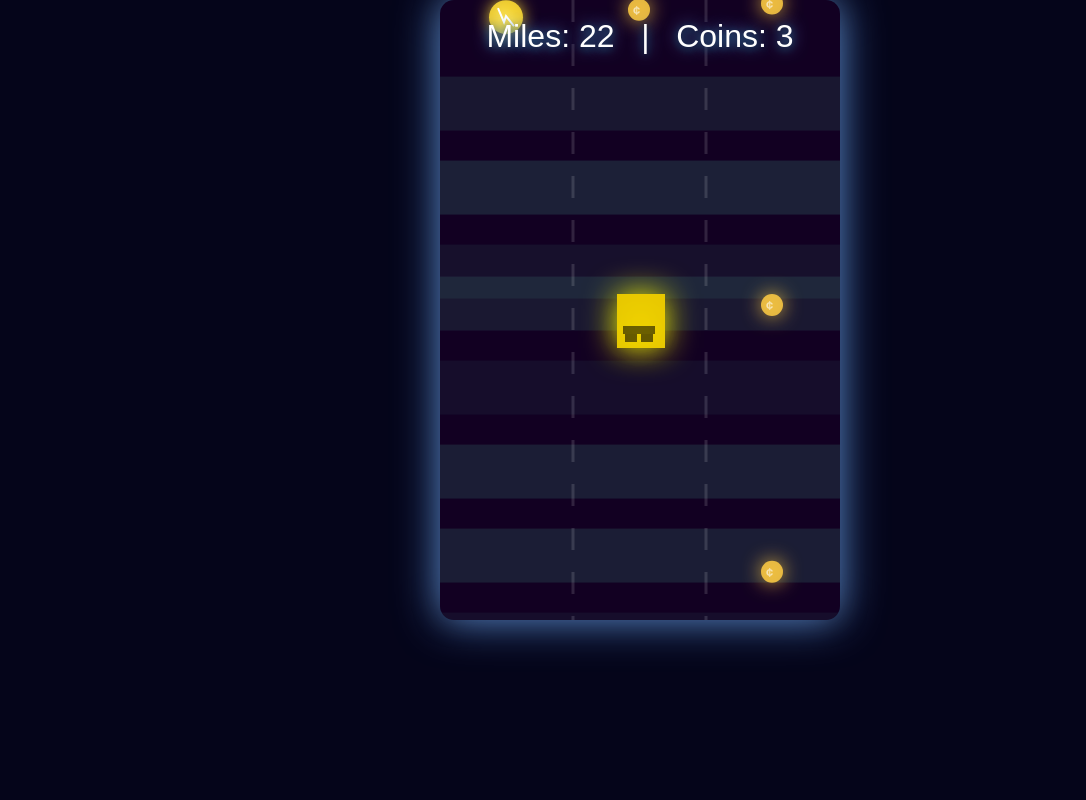
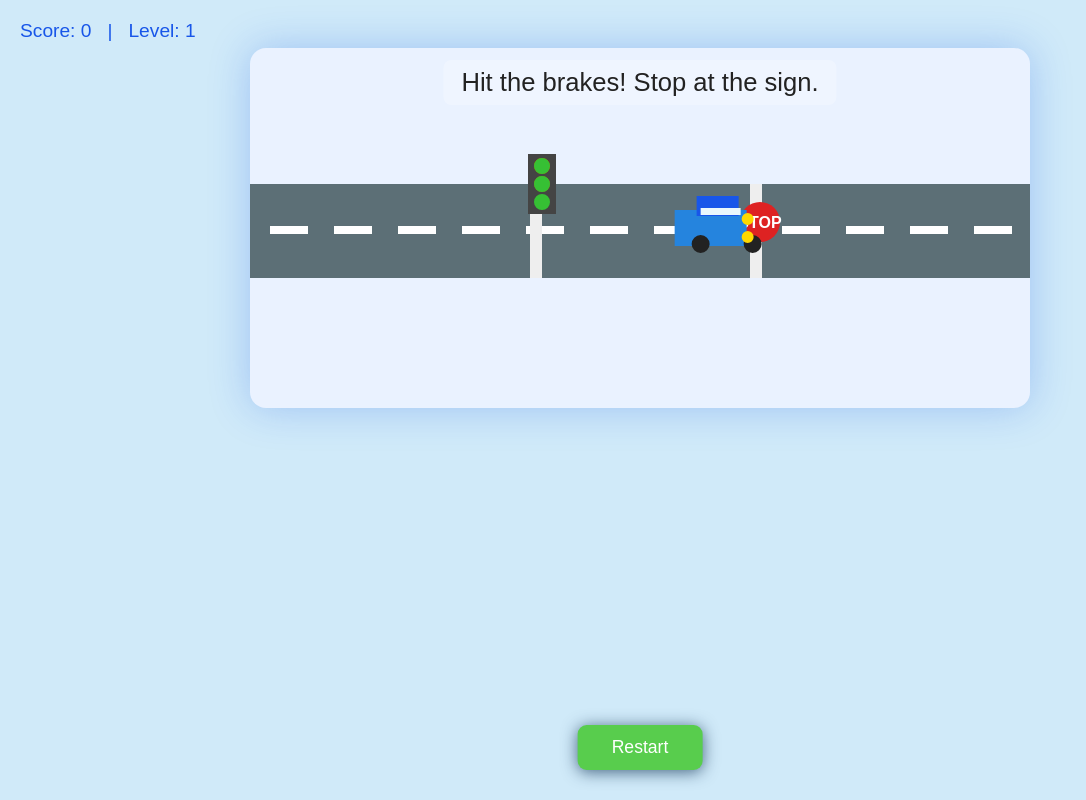
Before and after one commit to tcoffin-creator/tap-game, a plain HTML site: page index.html in a window 1280 px wide. Shown: the whole page, without its empty margins (0-1086 px from the left). Drawn offline with Linux system fonts and the light colour scheme.

Commit message:
car game learner v1.0.1

```diff
--- a/index.html
+++ b/index.html
@@ -1,272 +1,217 @@
 <!DOCTYPE html>
 <html lang="en">
 <head>
-  <meta charset="UTF-8" />
-  <meta name="viewport" content="width=device-width, initial-scale=1.0"/>
-  <title>Upgrade Highway</title>
+  <meta charset="UTF-8"/>
+  <meta name="viewport" content="width=device-width,initial-scale=1"/>
+  <title>Road Rules Junior</title>
   <style>
-    body { background: #05051a; margin: 0; }
-    #ui {
-      position:fixed; top:18px; left:50%; transform:translateX(-50%);
-      z-index:11; color:#fff; font-family:sans-serif; font-size:2em;
-      text-shadow:0 0 16px #6afc, 0 2px 8px #145;
-    }
+    body {margin:0; background:#d0eaf9;}
+    #scoreboard {position:fixed; left:20px; top:20px; z-index:10;
+      font:1.2em Arial, sans-serif; color:#1856e9;}
+    #message {position:fixed; top:60px; left:50%; transform:translateX(-50%);
+      font:1.6em Arial, sans-serif; color:#222; background:#fff4; border-radius:8px; padding:8px 18px; min-width:200px; text-align:center;}
     #restartBtn {
       position:fixed; bottom:30px; left:50%; transform:translateX(-50%);
-      z-index:11; padding:14px 42px; font-size:1.16em; background:#6afc;
-      color:#222; border:none; border-radius:13px; box-shadow:0 0 22px #6afc8, 0 2px 12px #121b;
+      z-index:11; padding:12px 34px; font-size:1.1em; background:#58cd4d;
+      color:#fff; border:none; border-radius:9px; box-shadow:0 2px 16px #135b;
       cursor:pointer; display:none;
     }
-    #gameCanvas { display:block; margin: 0 auto; background: #120022; border-radius:14px;
-      box-shadow:0 0 44px #6afc, 0 0px 24px #191522; }
+    #gameCanvas {
+      display:block; margin:48px auto 0; background: #eaf2ff;
+      border-radius:16px; box-shadow: 0 0 40px #1856e944;
+    }
   </style>
 </head>
 <body>
-  <div id="ui">
-    <span>Miles: <span id="miles">0</span></span>
-    &nbsp;&nbsp;|&nbsp;&nbsp;
-    <span>Coins: <span id="coins">0</span></span>
+  <div id="scoreboard">
+    <span>Score: <span id="score">0</span></span>
+    &nbsp; | &nbsp;
+    <span>Level: <span id="level">1</span></span>
   </div>
+  <div id="message"></div>
   <button id="restartBtn">Restart</button>
-  <canvas id="gameCanvas" width="400" height="620"></canvas>
+  <canvas id="gameCanvas" width="780" height="360"></canvas>
 <script>
-    // ---- Configuration ----
-    const J = {
-      canvasW:400, canvasH:620,
-      laneYs:[200,320,440],
-      milesPerUpgrade:10,
-      carSprites:[
-        {color:'#AAA', glow:'#6afc', shape:'rect'}, // Beater
-        {color:'#18e', glow:'#4dfd', shape:'rect'}, // Sport
-        {color:'#ec0', glow:'#ff0', shape:'rect'}, // Hot Rod
-        {color:'#3df', glow:'#aefc', shape:'round'}, // Hover Car
-        {color:'#d5a', glow:'#f6a', shape:'blob'}, // Space Limo
-      ],
-      upgradeMsgs: [
-        "Pimped-out engine!", "Neon underglow!", "Turbo mode!", "Fancy paint job!", "Wings!", "Anti-grav tech unlocked!", "Rocket boosters!", "Limo stretch!", "Alien tech!", "???"
-      ]
-    };
-    // ---- State ----
-    let running = true, lane = 1, miles = 0, coins = 0, speed = 3.1, bgOffset=0, upgrades=0, nextUpgradeAt=J.milesPerUpgrade, coinWaveTimer=0, gameTick=0;
-    let player = { x:210, y:J.laneYs[lane], w:48, h:54, sprite:0 };
-    let objects = []; // Hazards & coins
-
-    // ---- HTML ----
+const W = 780, H = 360;
 const canvas = document.getElementById('gameCanvas');
 const ctx = canvas.getContext('2d');
-    const milesEl=document.getElementById('miles'), coinsEl=document.getElementById('coins');
+const scoreEl = document.getElementById('score');
+const levelEl = document.getElementById('level');
+const messageEl = document.getElementById('message');
 const restartBtn = document.getElementById('restartBtn');
 
-    // ---- Helper Drawing ----
-    function drawCar(p) {
+// --- Game State ---
+let carX, carY, carSpeed, carBlinker, score, level, run, waiting, stopType, wrongAction, timer, blinkerUsed;
+let roadItems = [];
+
+// -- Helper: Draw Car (simple cartoon) --
+function drawCar(x, y, blinker) {
   ctx.save();
-      let s = J.carSprites[p.sprite % J.carSprites.length];
-      ctx.shadowColor = s.glow;
-      ctx.shadowBlur = 32;
-      ctx.globalAlpha = 0.96;
-      if(s.shape==='rect'){
-        ctx.fillStyle = s.color;
-        ctx.fillRect(p.x-22, p.y-26, p.w, p.h);
-        ctx.fillStyle = "#0009";
-        ctx.fillRect(p.x-16, p.y+6, 32, 8);
-        ctx.fillRect(p.x-14, p.y+14, 12,8);
-        ctx.fillRect(p.x+2, p.y+14, 12,8);
+  // body
+  ctx.fillStyle = "#2584de";
+  ctx.fillRect(x-58, y-18, 72, 36);
+  // roof
+  ctx.fillStyle = "#1856e9";
+  ctx.fillRect(x-36, y-32, 42, 20);
+  // Wheels
+  ctx.beginPath(); ctx.arc(x-32, y+16, 9, 0, 2*Math.PI); ctx.arc(x+20, y+16, 9, 0, 2*Math.PI);
+  ctx.fillStyle = "#222"; ctx.fill();
+  // Windshield
+  ctx.fillStyle = "#eaf7fc"; ctx.fillRect(x-32, y-20, 40, 7);
+  // Headlights
+  ctx.beginPath(); ctx.arc(x+15, y-9, 6, 0, 2*Math.PI); ctx.arc(x+15, y+9, 6, 0, 2*Math.PI);
+  ctx.fillStyle="#ffd800"; ctx.fill();
+  // Blinkers
+  if (blinker=="right") {
+    ctx.beginPath(); ctx.arc(x+33, y-9, 4, 0, 2*Math.PI); ctx.arc(x+33, y+9, 4, 0, 2*Math.PI);
+    ctx.fillStyle="#ffb300"; ctx.fill();
   }
-      else if(s.shape==='round'){
-        ctx.beginPath();
-        ctx.ellipse(p.x, p.y, p.w/2, p.h/2, 0, 0, 2*Math.PI);
-        ctx.fillStyle = s.color;
-        ctx.fill();
-      }
-      else { // Blob
-        ctx.beginPath();
-        ctx.moveTo(p.x-22,p.y-18); ctx.quadraticCurveTo(p.x,p.y-40,p.x+22,p.y-18);
-        ctx.quadraticCurveTo(p.x+36,p.y+18,p.x,p.y+24);
-        ctx.quadraticCurveTo(p.x-36,p.y+18,p.x-22,p.y-18);
-        ctx.closePath();
-        ctx.fillStyle = s.color;
-        ctx.fill();
+  if (blinker=="left") {
+    ctx.beginPath(); ctx.arc(x-62, y-9, 4, 0, 2*Math.PI); ctx.arc(x-62, y+9, 4, 0, 2*Math.PI);
+    ctx.fillStyle="#ffb300"; ctx.fill();
   }
   ctx.restore();
-      // Trail
-      if(upgrades>2){
+}
+
+// -- Helper: Draw Stop Light --
+function drawTrafficLight(x, y, color) {
   ctx.save();
-        ctx.strokeStyle=s.glow;
-        ctx.globalAlpha=0.18+0.08*(upgrades);
+  ctx.fillStyle="#444"; ctx.fillRect(x-12,y-24,28,60);
   ctx.beginPath();
-        ctx.moveTo(p.x,0);ctx.lineTo(p.x,p.y-20);
-        ctx.lineWidth=7+upgrades*2;
-        ctx.shadowBlur=32;
-        ctx.shadowColor=s.glow;
-        ctx.stroke();
+  ctx.arc(x+2, y-12, 8, 0, 2*Math.PI); ctx.fillStyle=color==="red"?"#db2323":"#960a0a"; ctx.fill();
+  ctx.arc(x+2, y+6, 8, 0, 2*Math.PI); ctx.fillStyle=color==="yellow"?"#ffd600":"#968300"; ctx.fill();
+  ctx.arc(x+2, y+24, 8, 0, 2*Math.PI); ctx.fillStyle=color==="green"?"#36c034":"#235d1c"; ctx.fill();
+  ctx.restore();
+}
+
+// --- Setup Level ---
+function setupLevel(lvl) {
+  carX=70; carY=H/2; carSpeed=0; carBlinker=null; score=score||0; run=true; waiting=false; stopType=null; wrongAction=""; timer=0; blinkerUsed=false;
+  roadItems = [
+    { type:"light", x:290, y:H/2-50, color: ["red","green","yellow"][Math.floor(Math.random()*3)] },
+    { type:"stopSign", x:510, y:H/2-50 }
+  ];
+  messageEl.textContent = "Drive! Arrow keys to move, <- or -> for blinkers before turns.";
+  level=lvl; levelEl.textContent=level;
+}
+
+// -- Game Loop --
+function gameLoop() {
+  ctx.clearRect(0,0,W,H);
+  // Road
+  ctx.save();
+  ctx.fillStyle="#5c6f76";
+  ctx.fillRect(0, H/2-44, W, 94);
+  for (let i=0;i<12;i++){
+    ctx.fillStyle="#fff";
+    ctx.fillRect(i*64+20, H/2-2, 38, 8);
+  }
+  ctx.restore();
+  // Crosswalks and intersections
+  ctx.save();
+  ctx.fillStyle="#eee";
+  ctx.fillRect(280, H/2-44, 12, 94);
+  ctx.fillRect(500, H/2-44, 12, 94);
+  ctx.restore();
+
+  // Roadside items
+  for (let itm of roadItems) {
+    if (itm.type=="light") drawTrafficLight(itm.x, itm.y, itm.color);
+    if (itm.type=="stopSign") {
+      ctx.save();
+      ctx.beginPath(); ctx.arc(itm.x, itm.y+44, 20, 0, 2*Math.PI); ctx.fillStyle="#de2222"; ctx.fill();
+      ctx.fillStyle="#fff"; ctx.font="bold 16px Arial"; ctx.textAlign="center";
+      ctx.fillText("STOP", itm.x, itm.y+50);
       ctx.restore();
     }
   }
 
-    function drawHazard(o){
-      ctx.save();
-      ctx.shadowColor="#fd3";
-      ctx.shadowBlur=16;
-      ctx.beginPath();
-      ctx.arc(o.x,o.y,17,0,2*Math.PI);
-      ctx.fillStyle="#fd3";
-      ctx.globalAlpha=0.87;
-      ctx.fill();
-      ctx.restore();
-      // Lightning shape
-      ctx.save();
-      ctx.beginPath();
-      ctx.moveTo(o.x-8,o.y-9);ctx.lineTo(o.x-2,o.y+5); ctx.lineTo(o.x, o.y-1); ctx.lineTo(o.x+8,o.y+9);
-      ctx.strokeStyle='#fff';
-      ctx.shadowColor='#fff9';
-      ctx.shadowBlur=12;
-      ctx.lineWidth=2;
-      ctx.stroke();
-      ctx.restore();
+  // Car
+  drawCar(carX, carY, carBlinker);
+
+  // Movement & rules
+  if (run) {
+    if (waiting) {
+      timer++;
+      if (timer>60 && stopType=="light" && wrongAction=="") {
+        if (roadItems[0].color=="green") {
+          messageEl.textContent="Great! You drove on green.";
+          score++; scoreEl.textContent=score;
+          waiting=false;
+        } else {
+          messageEl.textContent="Oops! Wait for green.";
+          run=false;
+          restartBtn.style.display="block";
         }
-    function drawCoin(o){
-      ctx.save();
-      ctx.shadowColor="#fc4";
-      ctx.shadowBlur=19;
-      ctx.beginPath();
-      ctx.arc(o.x,o.y,11,0,2*Math.PI);
-      ctx.fillStyle="#fc4";
-      ctx.globalAlpha=0.86;
-      ctx.fill();
-      ctx.restore();
-      ctx.save();
-      ctx.font="bold 13px sans-serif";
-      ctx.fillStyle="#fff9";
-      ctx.fillText("¢",o.x-6,o.y+5);
-      ctx.restore();
       }
-
-    // ---- Input ----
-    window.addEventListener('keydown', e=>{
-      if(!player.alive) return;
-      if(e.key==="ArrowLeft" && lane>0){ lane--; }
-      if(e.key==="ArrowRight" && lane<2){ lane++; }
-    });
-    canvas.addEventListener('touchstart', e=>{
-      if(!player.alive) return;
-      let x = e.touches[0].clientX - canvas.getBoundingClientRect().left;
-      if(x < player.x && lane>0) lane--;
-      else if(x > player.x && lane<2) lane++;
-    });
-
-    // ---- Utility ----
-    function rand(a,b){ return Math.random()*(b-a)+a; }
-
-    // ---- Game Loop ----
-    function gameLoop(){
-      if(!running) return;
-      ctx.clearRect(0,0,J.canvasW,J.canvasH);
-
-      // Road background
-      bgOffset += speed*1.3;
-      ctx.save();
-      for(let y=0; y<J.canvasH; y+=84){
-        ctx.fillStyle = `rgba(106,255,202,${.09 + 0.04*Math.sin((y+bgOffset)/44)})`;
-        ctx.fillRect(0, (y+bgOffset)%J.canvasH, J.canvasW, 54);
+      if (timer>60 && stopType=="stopSign" && wrongAction=="") {
+        messageEl.textContent="Nice stop at the sign!";
+        score++; scoreEl.textContent=score;
+        waiting=false;
       }
-      ctx.restore();
-
-      // Lane lines
-      ctx.save();
-      for (let i=1; i<3; i++) {
-        ctx.strokeStyle="#fff2"; ctx.lineWidth=3; ctx.beginPath();
-        ctx.setLineDash([22,22]);
-        ctx.moveTo(133*i,0); ctx.lineTo(133*i,J.canvasH);
-        ctx.stroke();
+    } else {
+      carSpeed = Math.min(carSpeed+0.15, 4);
+      carX += carSpeed;
+      // Traffic light stop
+      if (carX>roadItems[0].x-32 && carX<roadItems[0].x+32 && !waiting) {
+        stopType="light";
+        if (roadItems[0].color!="green") {
+          if (carSpeed>2) {
+            messageEl.textContent="Hit the brakes! Stop for red/yellow.";
+            run=false; restartBtn.style.display="block";
+            wrongAction="ranLight";
+          } else {
+            messageEl.textContent="Good! Waiting for green...";
+            waiting=true; timer=0;
+            carSpeed=0;
           }
-      ctx.restore();
-
-      // Objects (hazards and coins)
-      objects.forEach((o,i)=>{
-        o.y += speed + (o.type==="hazard"? 1.3 + upgrades*0.13 : 0);
-        if(o.type==="hazard") drawHazard(o);
-        if(o.type==="coin") drawCoin(o);
-
-        // Pickup coins
-        if(o.type==="coin" && Math.abs(o.x-player.x)<25 && Math.abs(o.y-player.y)<32){
-          coins++; objects.splice(i,1);
         }
-        // Hit hazard
-        if(o.type==="hazard" && Math.abs(o.x-player.x)<28 && Math.abs(o.y-player.y)<32){
-          running=false; player.alive=false; restartBtn.style.display='block'; restartBtn.textContent='Restart';
       }
-      });
-      // Remove passed hazards/coins
-      objects = objects.filter(o=>o.y<700);
-
-      // Car position
-      player.x += (66+lane*133-player.x)*0.32;
-      player.y = J.laneYs[lane];
-      player.alive = running;
-
-      // Draw car
-      drawCar(player);
-
-      // Miles
-      miles += speed/52;
-      milesEl.textContent = Math.floor(miles);
-      coinsEl.textContent = coins;
-
-      // Generate object waves
-      gameTick++;
-      if(gameTick%59==0){
-        // 1 in 2: hazard, 2 in 3: coins
-        let laneOrder = [0,1,2].sort(()=>Math.random()-.5);
-        for(let i=0;i<3;i++){
-          if(Math.random()<.35)
-            objects.push({type:'hazard',x:66+laneOrder[i]*133,y:-30});
-          else if(Math.random()<.92)
-            objects.push({type:'coin',x:66+laneOrder[i]*133,y:-28});
+      // Stop sign
+      if (carX>roadItems[1].x-26 && carX<roadItems[1].x+20 && !waiting) {
+        stopType="stopSign";
+        if (carSpeed>1.6) {
+          messageEl.textContent="Hit the brakes! Stop at the sign.";
+          run=false; restartBtn.style.display="block";
+          wrongAction="missedStop";
+        } else {
+          messageEl.textContent="Good! Waiting a moment...";
+          waiting=true; timer=0;
+          carSpeed=0;
+        }
+      }
+    }
+    // End of road
+    if (carX>W-90) {
+      messageEl.textContent="Level Complete!";
+      score++; scoreEl.textContent=score;
+      run=false;
+      restartBtn.style.display="block";
     }
   }
 
-      // Upgrades!
-      if(miles>=nextUpgradeAt){
-        upgrades++;
-        nextUpgradeAt += J.milesPerUpgrade;
-        player.sprite = Math.min(upgrades, J.carSprites.length-1);
-        speed += 1.3 + 0.2*(upgrades);
-        // Fun upgrade message
-        ctx.save(); ctx.font="bold 2.1em sans-serif"; ctx.fillStyle="#6afc"; ctx.textAlign="center";
-        ctx.shadowColor="#6afc"; ctx.shadowBlur=8;
-        ctx.globalAlpha=0.87;
-        ctx.fillText(J.upgradeMsgs[upgrades%J.upgradeMsgs.length]||"??",J.canvasW/2,240);
-        ctx.restore();
-        // Mega glow "POP" effect
-        ctx.save();
-        ctx.beginPath();
-        ctx.arc(player.x,player.y,55+upgrades*9,0,2*Math.PI);
-        ctx.strokeStyle="#6afc";
-        ctx.globalAlpha=0.33;
-        ctx.lineWidth=7+upgrades*3;
-        ctx.shadowColor="#6afc";
-        ctx.shadowBlur=44;
-        ctx.stroke();
-        ctx.restore();
+  // Simple blinker check for turns (Arrow keys set status)
+  window.onkeydown = function(e){
+    if(e.key==="ArrowRight") carBlinker="right", blinkerUsed=true;
+    if(e.key==="ArrowLeft") carBlinker="left", blinkerUsed=true;
+    if(e.key==="ArrowUp"||e.key==="ArrowDown") carBlinker=null;
+  };
+
+  if(run) requestAnimationFrame(gameLoop);
 }
 
-      // Animate
-      if(running) requestAnimationFrame(gameLoop);
-    }
-
-    // ---- Start / Restart ----
+// -- Restart/Next Level --
 function resetGame() {
-      lane=1; miles=0; coins=0; speed=3.1; bgOffset=0; upgrades=0;
-      nextUpgradeAt=J.milesPerUpgrade; gameTick=0;
-      player={x:210, y:J.laneYs[lane], w:48, h:54, sprite:0};
-      objects=[]; running=true; player.alive=true;
-      restartBtn.style.display='none';
+  setupLevel((level||1)+1);
+  scoreEl.textContent=score;
+  restartBtn.style.display="none";
   gameLoop();
 }
-    restartBtn.onclick=resetGame;
+restartBtn.onclick = resetGame;
 
-    // ---- Go! ----
-    resetGame();
+// -- Start!
+setupLevel(1);
+gameLoop();
 </script>
 </body>
 </html>
```
Lines whose indentation alone changed are shown as unchanged.
